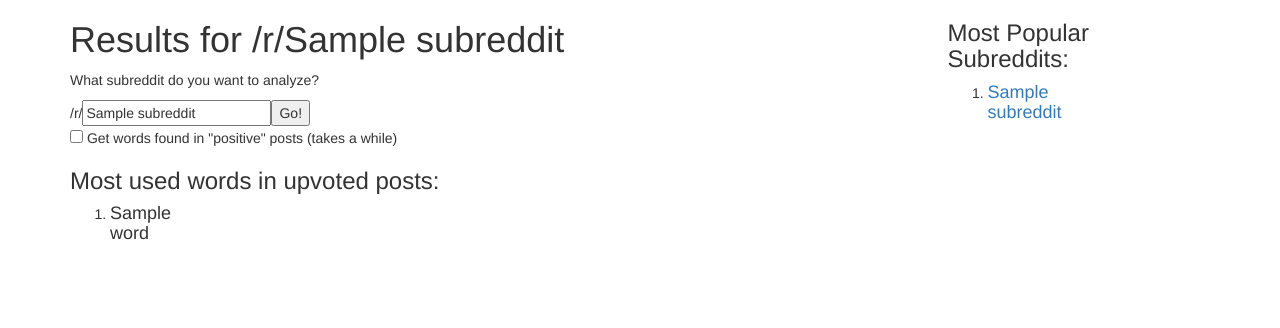
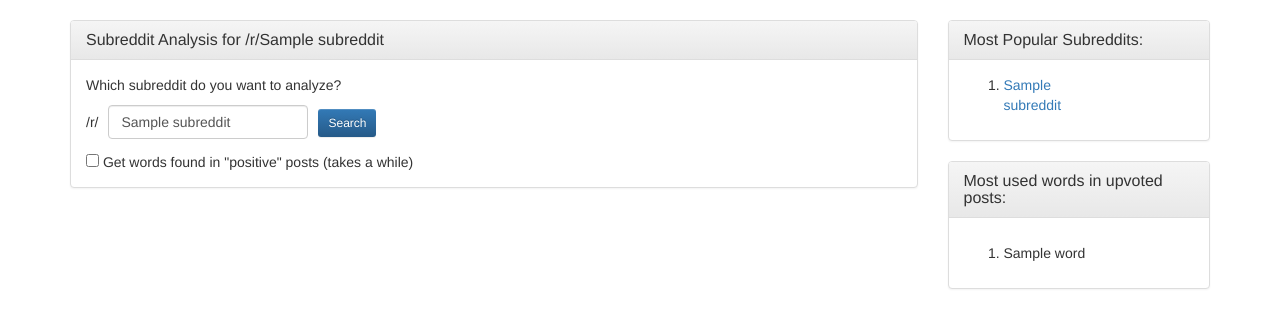
Before and after one commit to delicioustoast/ciscoproj, a Flask app: template templates/results.html in a window 1280 px wide. Shown: the top 328 px of the page. Run offline with Flask 2, Linux system fonts and the light colour scheme; the template is opened without the code that fills it: most values are stand-ins (such as "Sample title", 1, 10 or a date in 2020); some libraries are stand-ins or nearby versions.

Commit message:
More UI improvements

```diff
--- a/templates/results.html
+++ b/templates/results.html
@@ -13,7 +13,7 @@
 	<script src="https://maxcdn.bootstrapcdn.com/bootstrap/3.3.5/js/bootstrap.min.js" integrity="sha512-K1qjQ+NcF2TYO/eI3M6v8EiNYZfA95pQumfvcVrTHtwQVDG+aHRqLi/ETn2uB+1JqwYqVG3LIvdm9lj6imS/pQ==" crossorigin="anonymous"></script>
 
   </head>
-  <body class="container">
+  <body class="container" style="margin-top:20px;min-width:825px;">
   	{% if error %}
 	<div class="alert alert-danger" role="alert">
 	  <span class="glyphicon glyphicon-exclamation-sign" aria-hidden="true"></span>
@@ -24,49 +24,83 @@
 
 
   	<div class="row">
-  		<div class="col-md-9">
+  		<div class="col-md-9" style=="background-color:gray;">
+  		<div class="panel panel-default">
+  			<div class="panel-heading">
+
 		{% if subreddit %}
-		  <h1>Results for /r/{{ subreddit }}</h1>
+		  <h3 class="panel-title">Subreddit Analysis for /r/{{ subreddit }}</h3>
 		{% else %}
-		  <h1>Subreddit Activity Analysis</h1>
+		  <h3 class="panel-title">Subreddit Activity Analysis</h3>
 		{% endif %}
+			</div>
 
-		<p>What subreddit do you want to analyze?</p>
-    	<form method="POST" action="/analysis">/r/<input name="subreddit" value="{{ subreddit }}" /><input type="submit" value="Go!" /><br>
-    	<input type="checkbox" name="check"/> Get words found in "positive" posts (takes a while)
+			<div class="panel-body">
+
+		<p>Which subreddit do you want to analyze?</p>
+    	<form method="POST" action="/analysis">/r/<input name="subreddit" value="{{ subreddit }}" class="form-control" style="max-width:200px;display:inline;margin-left:10px;"/><input type="submit" value="Search" class="btn btn-sm btn-primary" style="margin-left:10px;border:0px;" /><br>
+    	<input type="checkbox" name="check" style="margin-top:15px;"/> Get words found in "positive" posts (takes a while)
     	</form>
 
-    	{% if showGraph %}
-	    	<hr>
+    </div>
+    </div>
+	{% if showGraph %}
+    	<div class="panel panel-default">
+  			<div class="panel-heading">
+				<h3 class="panel-title">Subreddit Activity</h3>
+			</div>
+			<div class="panel-body">
+
+
 			<div id="daychart_div"></div>
 		    <div id="hourchart_div"></div>
 		    <hr>
-		    <h3>Best day to post: {{ bestDay }}</h3>
-		    <h3>Best hour to post: {{ bestHour }}</h3>
-		{% endif %}
+		    <h5>Best day to post: {{ bestDay }}</h5>
+		    <h5>Best hour to post: {{ bestHour }}</h5>
+
+	</div>
+	</div>
+	{% endif %}
 	    </div>
 
 		{% if topSubreddits %}
 			<div class="col-md-3">
-			<h3>Most Popular Subreddits:</h3>
+
+				    	<div class="panel panel-default">
+  			<div class="panel-heading">
+				<h3 class="panel-title">Most Popular Subreddits:</h3>
+			</div>
+			<div class="panel-body">
 			<ol>
 				{% for subreddit in topSubreddits %}
-					<li style="width:100px;"><a href="https://www.reddit.com/r/{{ subreddit }}"><h4>{{ subreddit }}</h4></a></li>
+					<li style="width:100px;"><a href="https://www.reddit.com/r/{{ subreddit }}">{{ subreddit }}</a></li>
 				{% endfor %}
 			</ol>
+
 			</div>
+		</div>
 		{% endif %}
 	</div>
 
 	{% if topWords %}
-	    <div>
-	    	<h3>Most used words in upvoted posts:</h3>
+	    <div class="col-md-3">
+
+				    	<div class="panel panel-default">
+  			<div class="panel-heading">
+				<h3 class="panel-title">Most used words in upvoted posts:</h3>
+			</div>
+			<div class="panel-body">
+
+	    	<h5></h5>
 	    	<ol>
 	    	{% for word, score in topWords %}
-				<li style="width:100px;"><h4>{{ word }}</h4></li>
+				<li style="width:100px;">{{ word }}</li>
 			{% endfor %}
 			</ol>
 	    </div>
+	</div>
+</div>
+</div>
 	{% endif %}
 
 
```
